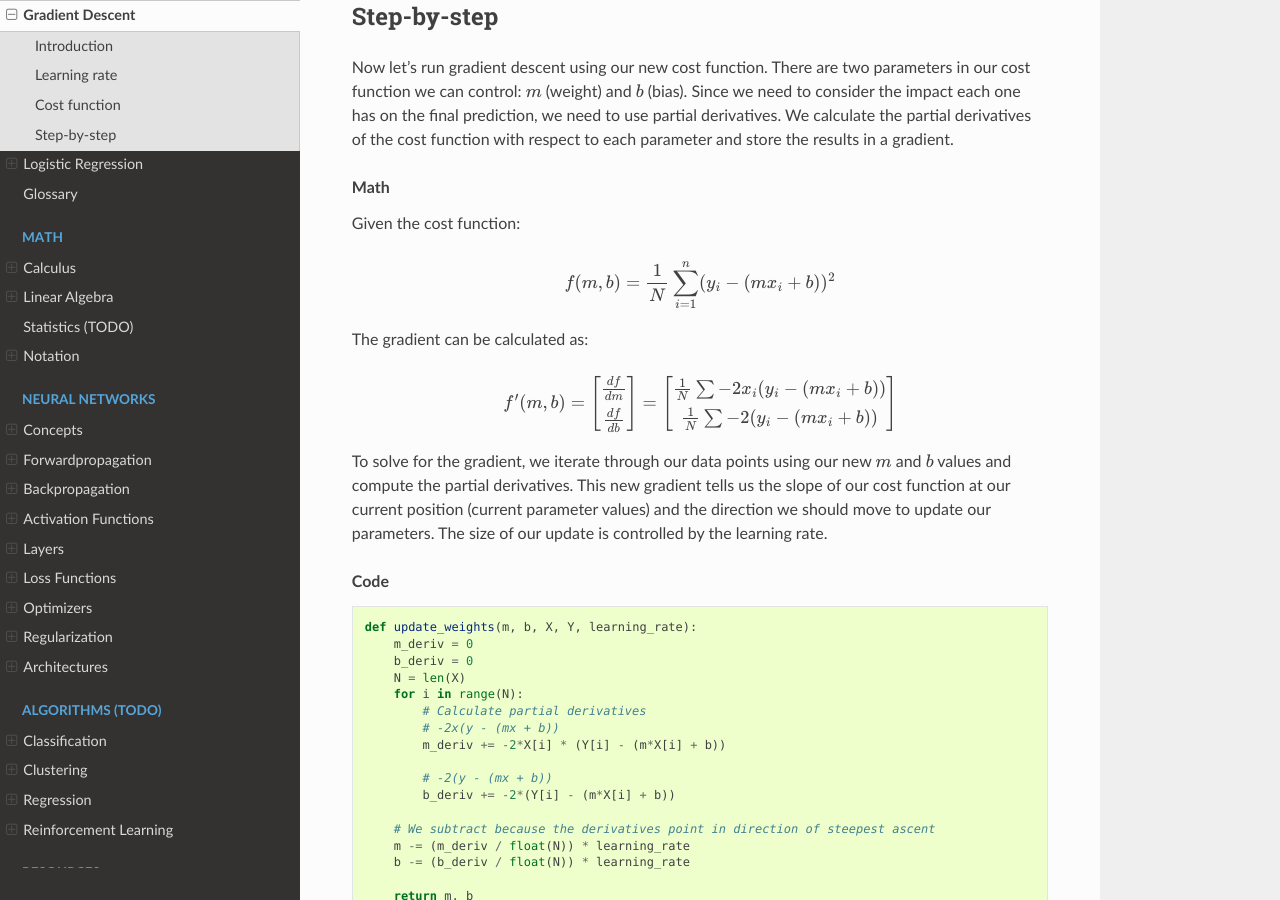
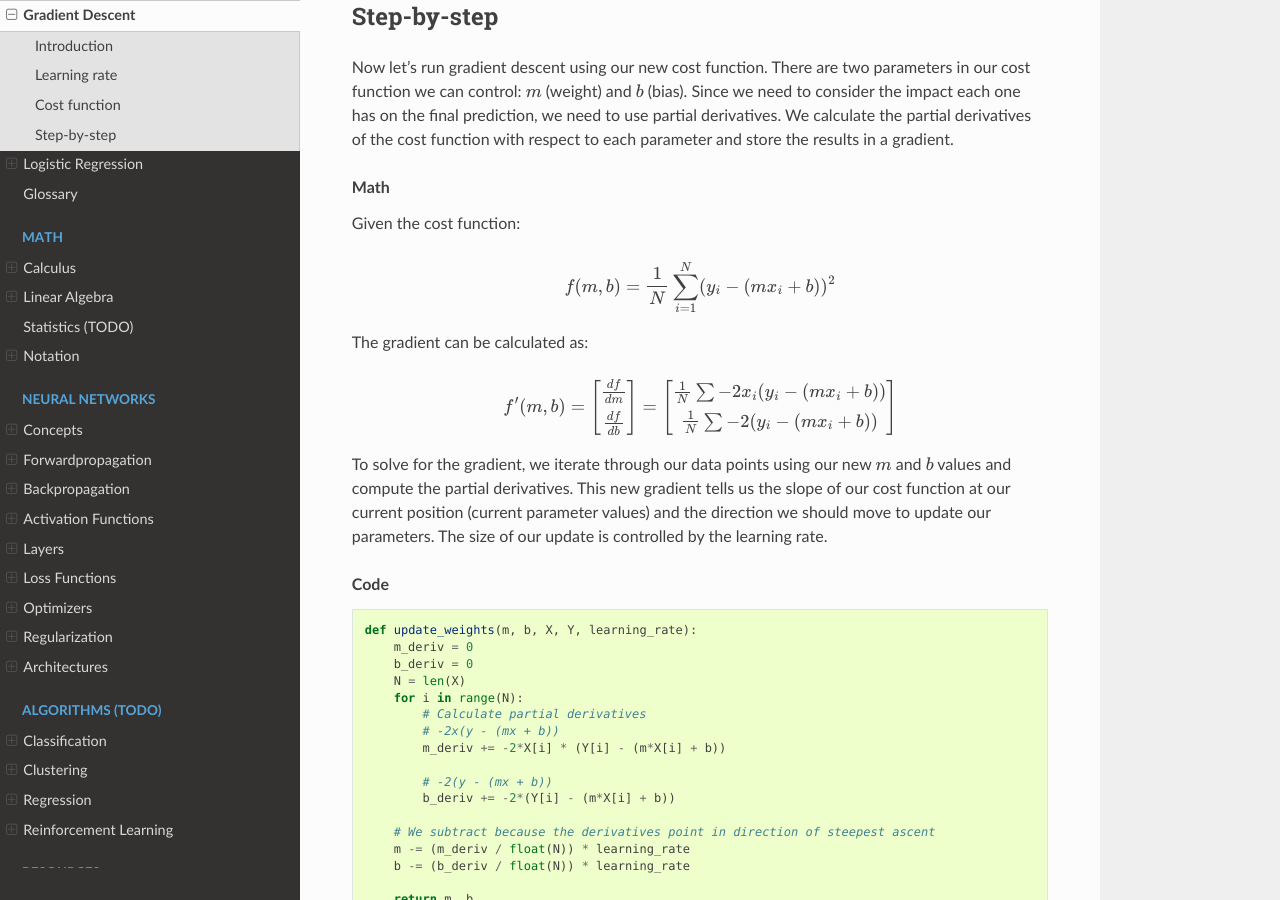
Before and after one commit to bfortuner/ml-glossary, a Sphinx documentation site: the page built from docs/gradient_descent.rst, in a window 1280 px wide and 900 px high, scrolled down 1412 px. Built offline with Sphinx 7.4.7 and the Read the Docs theme 2.0.0, drawn with Linux system fonts in a browser that asks for light colours; pages that are not in the unit, such as notebooks, are missing from menus.

Commit message:
n=N or visa versa (#139)

```diff
--- a/docs/gradient_descent.rst
+++ b/docs/gradient_descent.rst
@@ -43,7 +43,7 @@ Given the cost function:
 
 .. math::
 
-  f(m,b) =  \frac{1}{N} \sum_{i=1}^{n} (y_i - (mx_i + b))^2
+  f(m,b) =  \frac{1}{N} \sum_{i=1}^{N} (y_i - (mx_i + b))^2
 
 The gradient can be calculated as:
 
```
